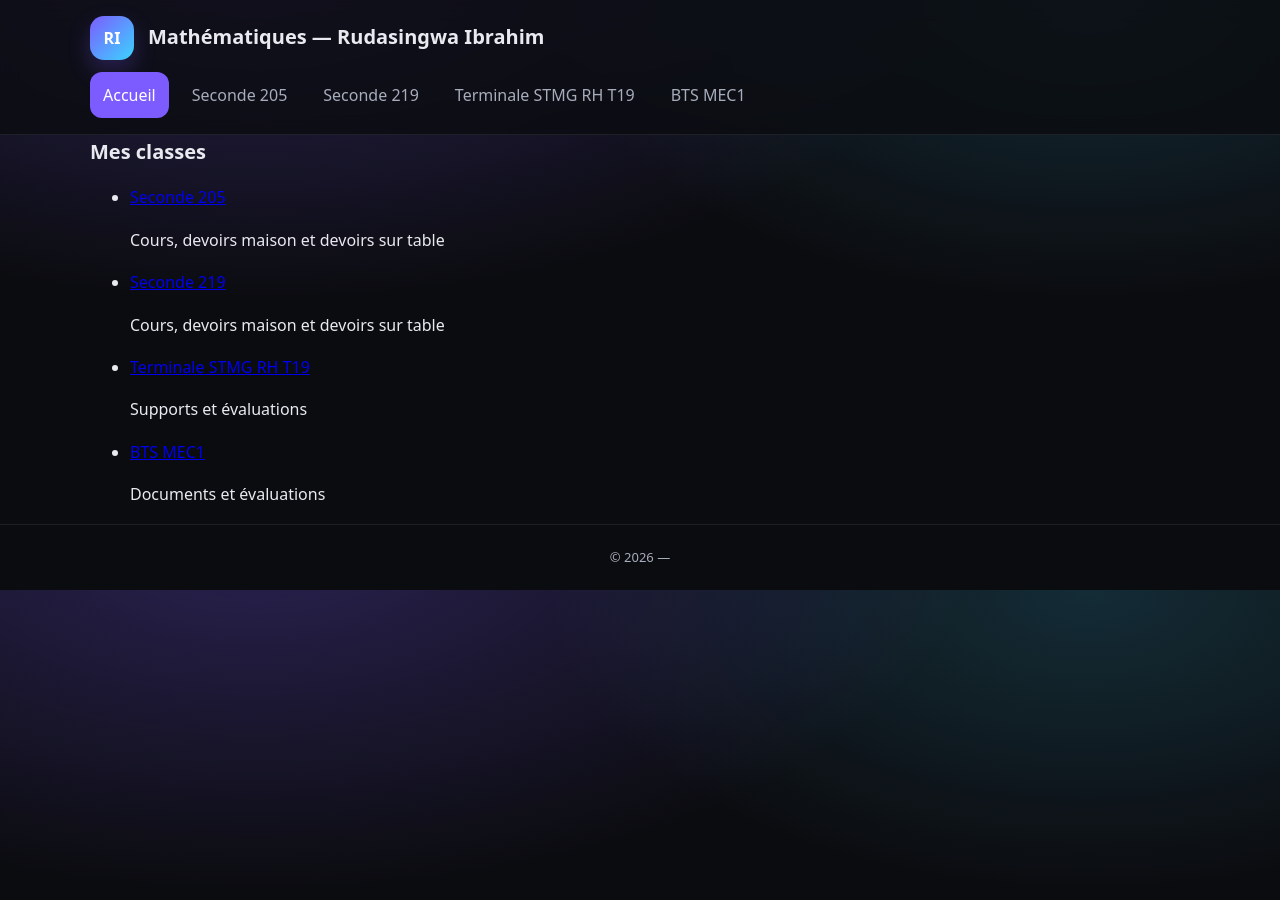
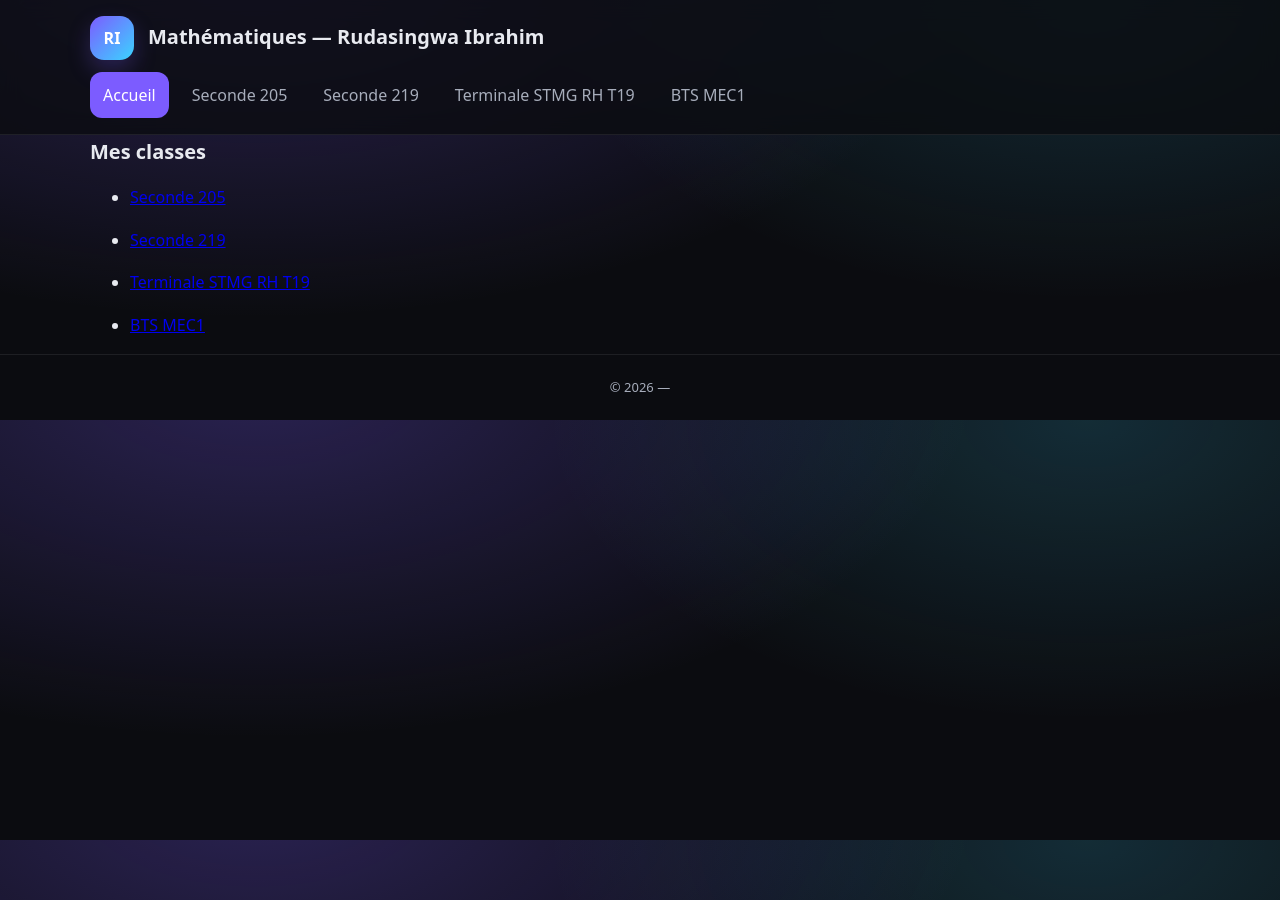
Before and after one commit to rudasingwaibrahim/rudasingwaibrahim.github.io, a Jekyll site: the page built from index.md, in a window 1280 px wide. Built offline with Jekyll 4.4.1, drawn with Linux system fonts in a browser that asks for light colours.

Commit message:
Update classes.yml

```diff
--- a/_data/classes.yml
+++ b/_data/classes.yml
@@ -1,19 +1,11 @@
 - name: "Seconde 205"
-  slug: "seconde205"
-  url: "/seconde205.html"
-  description: "Cours, devoirs maison et devoirs sur table"
+  url: "/classes/seconde205/"
 
 - name: "Seconde 219"
-  slug: "seconde219"
-  url: "/seconde219.html"
-  description: "Cours, devoirs maison et devoirs sur table"
+  url: "/classes/seconde219/"
 
 - name: "Terminale STMG RH T19"
-  slug: "terminale-t19"
-  url: "/terminale-t19.html"
-  description: "Supports et évaluations"
+  url: "/classes/tstmg-t19/"
 
 - name: "BTS MEC1"
-  slug: "bts-mec1"
-  url: "/bts-mec1.html"
-  description: "Documents et évaluations"
+  url: "/classes/bts-mec1/"
```
